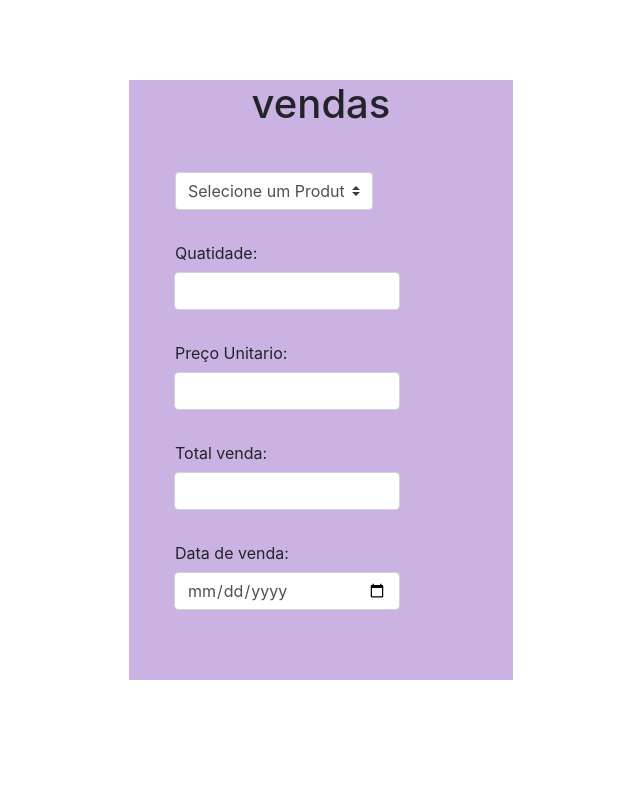
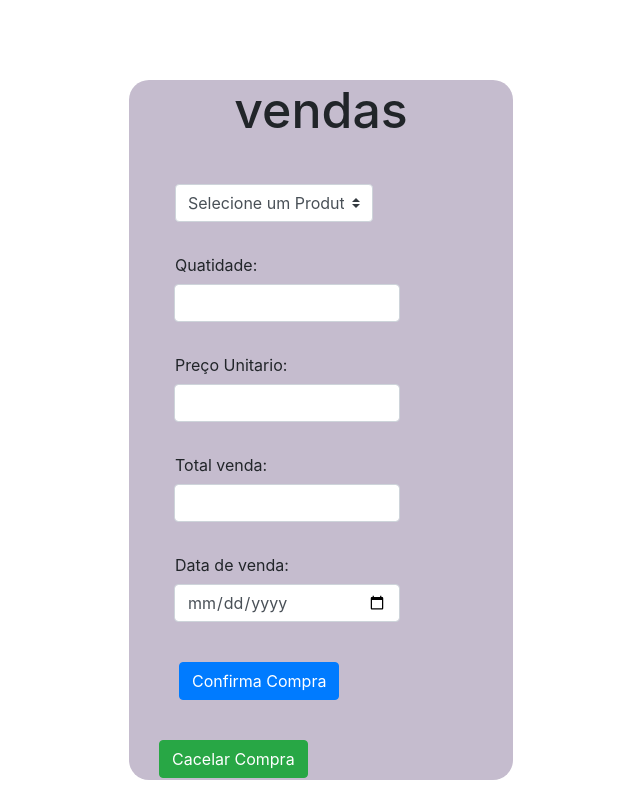
Before and after one commit to sittes/sittes.github.io, a PHP site: page /controleDeVendas/index.html in a window 1280 px wide. Shown: the whole page, without its empty margins (319-959 px from the left). Before the commit the page ends 680 px from the top, so only its background shows below. Run offline with PHP 8.4, Linux system fonts and the light colour scheme; some libraries are stand-ins or nearby versions.

Commit message:
202005280041

```diff
--- a/controleDeVendas/index.html
+++ b/controleDeVendas/index.html
@@ -6,54 +6,138 @@
     <title>Document</title>
     <link rel="stylesheet" href="vendas.css">
     <link rel="stylesheet" href="https://stackpath.bootstrapcdn.com/bootstrap/4.5.0/css/bootstrap.min.css" integrity="sha384-9aIt2nRpC12Uk9gS9baDl411NQApFmC26EwAOH8WgZl5MYYxFfc+NcPb1dKGj7Sk" crossorigin="anonymous">
+            <!-- The core Firebase JS SDK is always required and must be listed first -->
+    <script src="https://www.gstatic.com/firebasejs/7.13.2/firebase-app.js"></script>
+
+    <!-- TODO: Add SDKs for Firebase products that you want to use
+     https://firebase.google.com/docs/web/setup#available-libraries -->
+    <script src="https://www.gstatic.com/firebasejs/7.13.2/firebase-analytics.js"></script>
+    <!--para banco de dados-->
+    <script src="https://www.gstatic.com/firebasejs/7.13.2/firebase-database.js"></script>
+
+    <!-- The core Firebase JS SDK is always required and must be listed first -->
+<script src="https://www.gstatic.com/firebasejs/7.14.5/firebase-app.js"></script>
+
+<!-- TODO: Add SDKs for Firebase products that you want to use
+     https://firebase.google.com/docs/web/setup#available-libraries -->
+<script src="https://www.gstatic.com/firebasejs/7.14.5/firebase-analytics.js"></script>
+
+<script>
+  // Your web app's Firebase configuration
+  var firebaseConfig = {
+    apiKey: "AIzaSyBLpfvAXpfhXeUlfc_LPk23b9QDu9LJo_s",
+    authDomain: "vendas-de-produtos-8d244.firebaseapp.com",
+    databaseURL: "https://vendas-de-produtos-8d244.firebaseio.com",
+    projectId: "vendas-de-produtos-8d244",
+    storageBucket: "vendas-de-produtos-8d244.appspot.com",
+    messagingSenderId: "986957539263",
+    appId: "1:986957539263:web:0b3d043a60687f424d630a",
+    measurementId: "G-4TDZ49D648"
+  };
+  // Initialize Firebase
+  firebase.initializeApp(firebaseConfig);
+  firebase.analytics();
+</script>
+
 </head>
 <body>
 
     <div class="cores">
 
 
-       <div class="vendas" >
-           <h1>vendas</h1>
-       </div>
+
+           <h1 class="vendas">vendas</h1>
+
 
         <div class="new" >
 
             <select  class="custom-select my-4 mr-sm-4" id="inlineFormCustomSelectPref">
 
                 <option selected>Selecione um Produto...</option>
-                <option value="1">One</option>
-                <option value="2">Two</option>
-                <option value="3">Three</option>
-              </select>
+                <option value="1">salgado</option>
+                <option value="2">regrigerante</option>
+                <option value="3">refresco</option>
+
+            </select>
+
               </div>
 
 
               <div class="col-sm-8">
 
-                <label style="padding-left: 1px;" for="inputQuantidade" class="col-sm-2 col-form-label">Quatidade:</label>
+                <label  style="padding-left: 1px;" for="inputQuantidade" class="col-sm-2 col-form-label">Quatidade:</label>
 
-                <input style="margin-left: 30px;" type="quantidade" class="form-control"  id="inputQuantidade">
+                <input  style="margin-left: 30px;" type="quantidade" class="form-control"  id="inputQuantidade">
 
-                <label style="padding-left: 1px;"  for="inputQuantidade" class="col-sm- col-form-label"><br>Preço Unitario: </label>
+                <label style="padding-left: 1px;"  for="inputPrecoUnitario" class="col-sm- col-form-label"><br>Preço Unitario: </label>
 
-                <input style="margin-left: 30px;"  type="quantidade" class="form-control" id="inputQuantidade">
+                <input style="margin-left: 30px;"  type="precoUnitario" class="form-control" id="inputPrecoUnitario">
 
-                <label style="padding-left: 1px;"  for="inputQuantidade" class="col-sm col-form-label"><br>Total venda:</label>
+                <label style="padding-left: 1px;"  for="inputTotalVenda" class="col-sm col-form-label"><br>Total venda:</label>
 
-                <input style="margin-left: 30px;"  type="quantidade" class="form-control" id="inputQuantidade">
+                <input style="margin-left: 30px;"  type="totalVenda" class="form-control" id="inputTotalVenda">
+
+                <label style="padding-left: 1px;"   for="inputDataDeVenda" class="col-sm- col-form-label"><br>Data de venda:</label>
+
+                <input style="margin-left: 30px;"  type="date" class="form-control " id="inputDataDeVenda" required>
+            </div>
+            <div>
+                <button type="button" class="btn btn-primary">Confirma Compra</button>
+                <button type="button" class="btn btn-success">Cacelar Compra</button>
+            </div>
+
+        <div>
+
+        </div>
 
 
 
+</div>
+
+<script src="vendas.js"></script>
+<script>
+  //ela chama o banco de dados firebase
+  var db = firebase.database();
+  //uma referencia onde esta chamando o banco de dados
+  var rootRef = db.ref("vendas");
+
+  // filho da referencia
+
+// Example starter JavaScript for disabling form submissions if there are invalid fields
+(function() {
+  'use strict';
+  window.addEventListener('load', function() {
+    // Fetch all the forms we want to apply custom Bootstrap validation styles to
+    var forms = document.getElementsByClassName('needs-validation');
+    // Loop over them and prevent submission
+    var validation = Array.prototype.filter.call(forms, function(form) {
+      form.addEventListener('submit', function(event) {
+          event.preventDefault();
+          event.stopPropagation();
+        if (form.checkValidity() === false) {
+          form.classList.add('was-validated');
+        }else{
+          var quantidade = document.getElementById('inputQuantidade').value;
+          var precoUnitario = document.getElementById('inputPrecoUnitario').value;
+          var totalVenda = document.getElementById('inputTotalVenda').value;
+          var DataDeVenda = document.getElementById('inputDataDeVenda').value;
+
+          var vendas = new venda (quantidade, precoUnitario, totalVenda, DataDeVenda);
+           //função criada para que o dados e enviado automaricamente
+            rootRef.push(venda.toJson())
+            .then(function(el){
+              window.location.href = "./venda.html?path="+el.key+"&id="+1;
+            })
+            .catch(function(err){console.log(err)});
+           }
 
 
+      }, false);
+    });
+  }, false);
+})();
 
-        <label style="padding-left: 1px;"   for="inputQuantidade" class="col-sm- col-form-label"><br>Data de venda:</label>
-
-        <input style="margin-left: 30px;"  type="date" class="form-control testadoo" id="validationCustom11" required>
-   </div>
-</div>
-
-
+</script>
 
 <script src="https://code.jquery.com/jquery-3.5.1.slim.min.js" integrity="sha384-DfXdz2htPH0lsSSs5nCTpuj/zy4C+OGpamoFVy38MVBnE+IbbVYUew+OrCXaRkfj" crossorigin="anonymous"></script>
 <script src="https://cdn.jsdelivr.net/npm/popper.js@1.16.0/dist/umd/popper.min.js" integrity="sha384-Q6E9RHvbIyZFJoft+2mJbHaEWldlvI9IOYy5n3zV9zzTtmI3UksdQRVvoxMfooAo" crossorigin="anonymous"></script>
--- a/controleDeVendas/vendas.css
+++ b/controleDeVendas/vendas.css
@@ -10,18 +10,22 @@ body{
 
 .vendas{
     text-align: center;
+    font-size: 50px;
 
 }
 .cores{
     width: 30%;
     height: 300PX;
-    background: rgb(202, 178, 226);
+    background: rgb(197, 188, 206);
     margin: auto;
     margin-top: 80px;
-    height: 600px;
+    height: 700px;
     flex-direction: column;
+    margin-bottom: 30px;
+    border-radius: 20px;
+}
 
-}
+
 
 .new{
 
@@ -42,4 +46,19 @@ body{
 }
 .form-control{
     display: block;
+    border-radius: 53px;
 }
+.form-control > input:hover{
+    background: red;
+}
+.btn-primary{
+    margin-top: 40px;
+    margin-left: 50px;
+    display: flex;
+    justify-content: center;
+}
+.btn-success{
+      margin-top: 40px;
+    margin-left: 30px;
+
+}
--- /dev/null
+++ b/controleDeVendas/vendas.js
@@ -0,0 +1,11 @@
+class venda{
+    constructor(quantidade, precoUnitario, totalVenda,DataDeVenda){
+          this.quantidade = quantidade;
+          this.precoUnitario = precoUnitario;
+          this.totalVenda = totalVenda;
+          this.DataDeVenda = DataDeVenda;
+
+    }
+    toJson(){return JSON.parse(JSON.stringify(this));}
+    parse(json){let nJson = JSON.parse(JSON.stringify(json));for(let k in nJson){if(k in this){this[k] = nJson[k];}}return this;}
+  }
```
